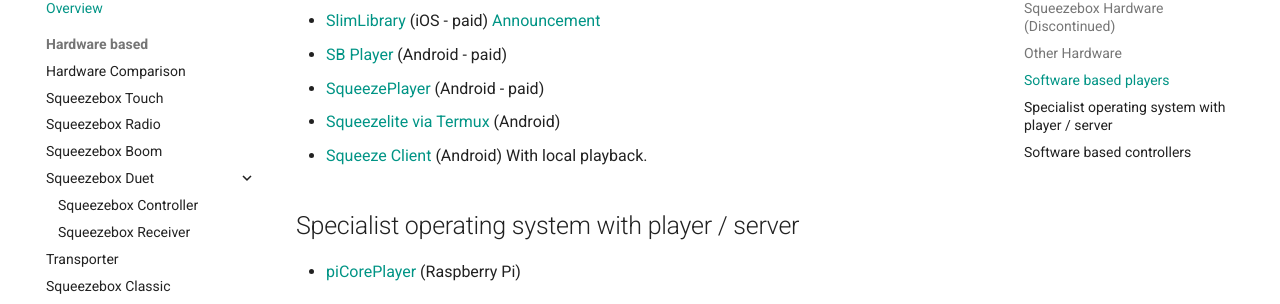
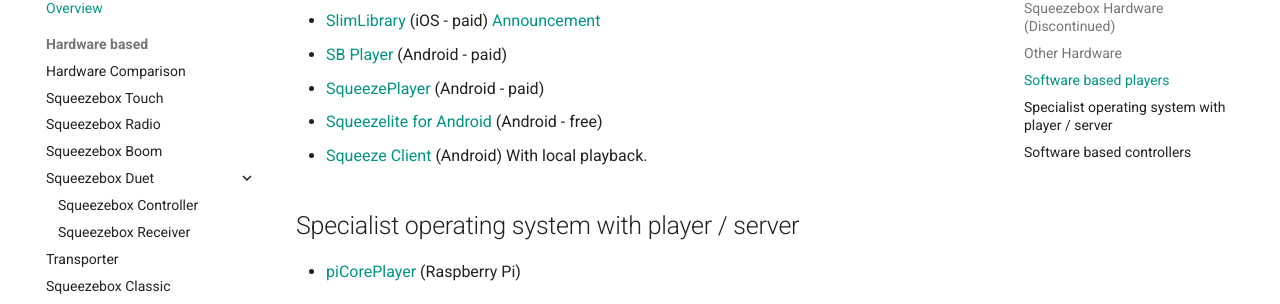
Before and after one commit to LMS-Community/lms-community.github.io, an MkDocs documentation site: the page built from docs/players-and-controllers/index.md, in a window 1280 px wide and 900 px high, scrolled down 2163 px. Shown: the part 148-452 px from the top of the window. Built offline with MkDocs 1.6.1 and Material for MkDocs 9.7.7, drawn with Linux system fonts in a browser that asks for light colours; a script that is not in the unit is left out; plug-ins that fetch from the network failed and are left out; comment, search, counter and statistics services are not loaded.

Commit message:
Update player-and-controllers page
Replaced "Squeezelite via Termux" with "Squeezelite for Android". The latter is the successor of  "Squeezelite via Termux", and does not need Termux.

```diff
--- a/docs/players-and-controllers/index.md
+++ b/docs/players-and-controllers/index.md
@@ -64,7 +64,7 @@
 - [SlimLibrary](https://apps.apple.com/us/app/slimlibrary/id1022479972) (iOS - paid) [Announcement](https://forums.lyrion.org/forum/user-forums/3rd-party-software/100649-announce-slimlibrary-new-ios-remote-control-and-player-for-logitech-media-server?view=thread)
 - [SB Player](https://play.google.com/store/apps/details?id=com.angrygoat.android.sbplayer) (Android - paid)
 - [SqueezePlayer](https://play.google.com/store/apps/details?id=de.bluegaspode.squeezeplayer) (Android - paid)
-- [Squeezelite via Termux](https://github.com/CDrummond/lms-material-app/wiki/Squeezelite-via-Termux) (Android)
+- [Squeezelite for Android](https://github.com/CDrummond/squeezelite) (Android - free)
 - [Squeeze Client](https://github.com/maniac103/squeezeclient) (Android) With local playback.
 
 ## Specialist operating system with player / server
```
